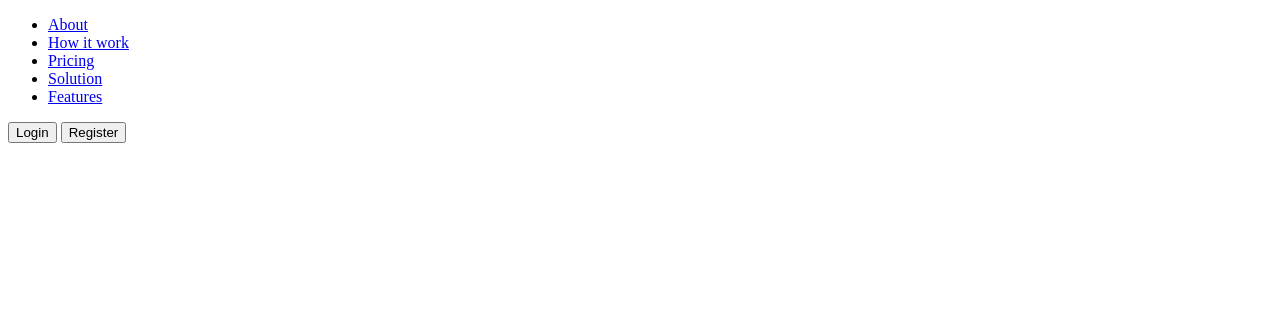
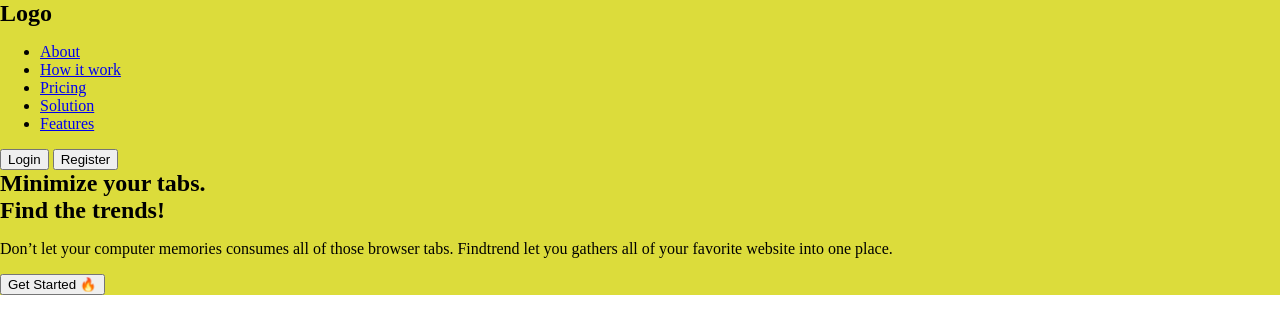
Before and after one commit to creyes25/figtrend, a plain HTML site: page index.html in a window 1280 px wide. Drawn offline with Linux system fonts and the light colour scheme.

Commit message:
add a hero containter

```diff
--- a/index.html
+++ b/index.html
@@ -7,8 +7,12 @@
   <title>Figtrend</title>
 </head>
 <body>
+
+  <div class="hero-container">
     <nav>
-    <div class="logo"></div>
+      <div class="logo">
+        <h1>Logo</h1>
+      </div>
       <div class="nav-menu">
         <ul>
           <li><a href="/">About</a></li>
@@ -23,5 +27,15 @@
         <button class="btn-register">Register</button>
       </div>
     </nav>
+    <div class="hero-content">
+      <h2>Minimize your tabs.</h2>
+      <h2>Find the trends!</h2>
+      <p>
+        Don’t let your computer memories consumes all of those browser tabs. Findtrend  let you gathers all of your favorite website into one place.
+      </p>
+      <button class="hero-btn">Get Started 🔥 </button>
+    </div>
+  </div>
+
 </body>
 </html>
--- a/style.css
+++ b/style.css
@@ -1,3 +1,16 @@
 body {
+  margin: 0px;
+}
 
+h1, h2 {
+  margin: 0;
 }
+
+.hero-container {
+  background-color: rgb(220, 220, 59);
+}
+
+.nav {
+  background-color: aqua;
+  width: 50%;
+}
```
Lines whose indentation alone changed are shown as unchanged.
